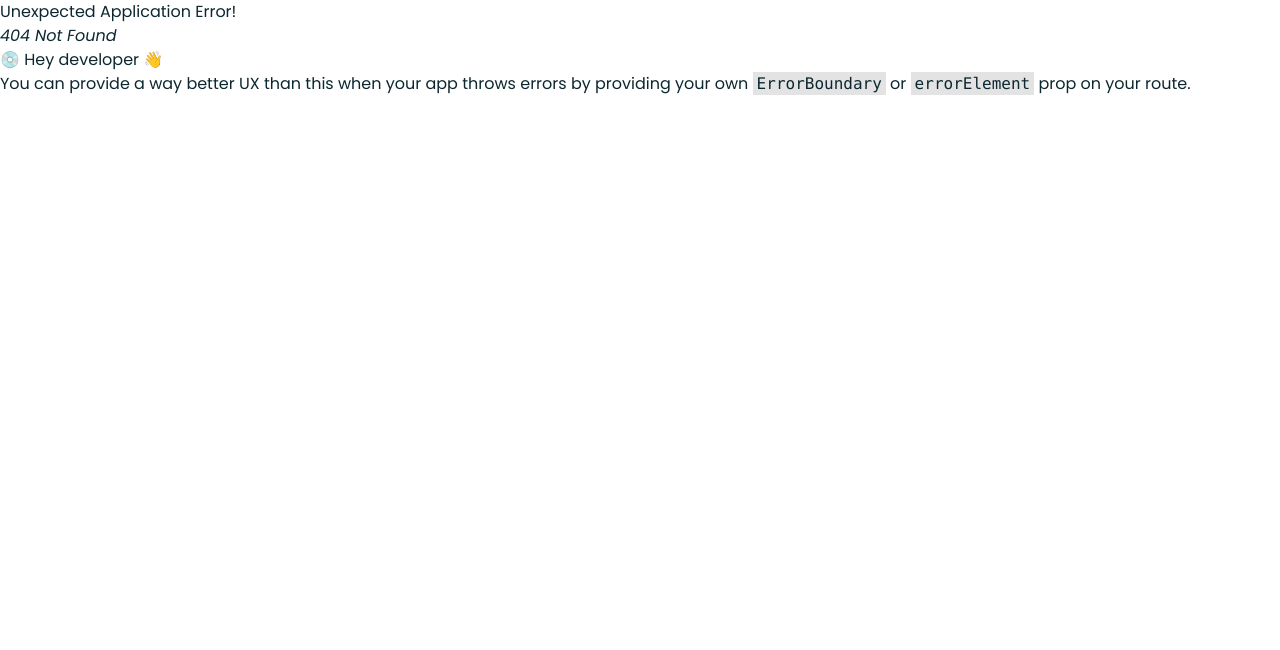
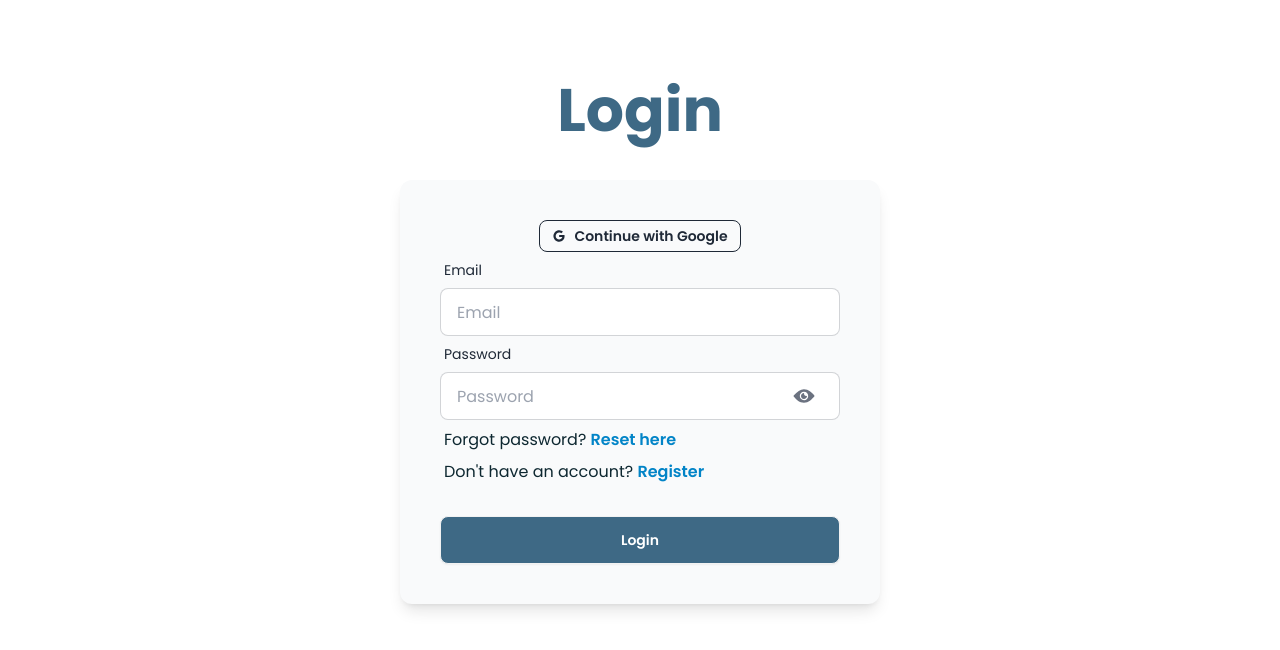
Before and after one commit to ashis263/discount-pro, a React (Vite) app: page /login in a window 1280 px wide. Before the commit this address had no page. Shown: the top 650 px of the page. Built offline with nearby package versions, Linux system fonts and the light colour scheme; a web font is replaced by a local one.

Commit message:
added login page and implemented login feature

```diff
--- /dev/null
+++ b/src/pages/Login/Login.jsx
@@ -0,0 +1,123 @@
+import { IoLogoGoogle } from "react-icons/io";
+import { Link, useNavigate } from "react-router-dom";
+import { AuthContext } from "../../providers/AuthProvider";
+import { ToastContainer, toast, Bounce } from 'react-toastify';
+import { useContext, useState } from "react";
+import { signInWithEmailAndPassword } from "firebase/auth/cordova";
+import { IoIosEye, IoIosEyeOff } from "react-icons/io";
+
+
+const Login = () => {
+    const { handleGoogleSignin, setUser, auth } = useContext(AuthContext);
+    const navigate = useNavigate();
+    const [isPassShowing, setIsPassShowing] = useState(false);
+    const handleShowPass = () => setIsPassShowing(!isPassShowing);
+    const handleGoogleClick = () => {
+        handleGoogleSignin()
+            .then(result => {
+                toast.success(`Welcome, ${result.user.displayName}`, {
+                    position: "top-center",
+                    autoClose: 2000,
+                    hideProgressBar: false,
+                    closeOnClick: true,
+                    pauseOnHover: true,
+                    draggable: true,
+                    progress: undefined,
+                    theme: "light",
+                    transition: Bounce,
+                });
+                setUser(result.user);
+                setTimeout(() => navigate('/'), 2000);
+            })
+            .catch(error => {
+                toast.error(`Error: ${error.code}!`, {
+                    position: "top-center",
+                    autoClose: 2000,
+                    hideProgressBar: false,
+                    closeOnClick: true,
+                    pauseOnHover: true,
+                    draggable: true,
+                    progress: undefined,
+                    theme: "light",
+                    transition: Bounce,
+                });
+            })
+    }
+    const handleFormSubmit = (e) => {
+        e.preventDefault();
+        const email = e.target.email.value;
+        const password = e.target.password.value;
+        signInWithEmailAndPassword(auth, email, password)
+            .then(result => {
+                setUser(result.user);
+                toast.success(`Welcome, ${result.user.displayName}`, {
+                    position: "top-center",
+                    autoClose: 2000,
+                    hideProgressBar: false,
+                    closeOnClick: true,
+                    pauseOnHover: true,
+                    draggable: true,
+                    progress: undefined,
+                    theme: "light",
+                    transition: Bounce,
+                });
+                setUser(result.user);
+                setTimeout(() => navigate('/'), 2000);
+            })
+            .catch(error => {
+                toast.error(`Error: ${error.code}!`, {
+                    position: "top-center",
+                    autoClose: 2000,
+                    hideProgressBar: false,
+                    closeOnClick: true,
+                    pauseOnHover: true,
+                    draggable: true,
+                    progress: undefined,
+                    theme: "light",
+                    transition: Bounce,
+                });
+            })
+    }
+    return (
+        <div className="flex flex-col items-center p-10">
+            <h1 className="text-5xl sm:text-6xl font-bold py-5 sm:py-10 text-primary">Login</h1>
+            <div className="w-full sm:w-1/2 lg:w-2/5 rounded-xl bg-gray-50 p-10 shadow-lg">
+                <div className="flex justify-center">
+                    <button onClick={handleGoogleClick} className="btn btn-sm btn-outline hover:bg-primary"><IoLogoGoogle />
+                        Continue with Google</button>
+                </div>
+                <div className="">
+                    <form onSubmit={handleFormSubmit} className="">
+                        <div className="form-control">
+                            <label className="label">
+                                <span className="label-text">Email</span>
+                            </label>
+                            <input type="email" name="email" placeholder="Email" className="input input-bordered" required />
+                        </div>
+                        <div className="form-control relative">
+                            <label className="label">
+                                <span className="label-text">Password</span>
+                            </label>
+                            <input type={!isPassShowing ? 'password' : 'text'} name="password" placeholder="Password" className="input input-bordered" required />
+                            <div onClick={handleShowPass} className="absolute right-6 text-gray-500 top-12 text-2xl">
+                                {
+                                    !isPassShowing ? <IoIosEye /> : <IoIosEyeOff />
+                                }
+                            </div>
+                            <label className="label flext flex-col items-start gap-1 sm:gap-2">
+                                <p>Forgot password? <Link to="/resetpass" className="font-semibold text-sky-600">Reset here</Link></p>
+                                <p>Don&apos;t have an account? <Link to="/register" className="font-semibold text-sky-600">Register</Link></p>
+                            </label>
+                        </div>
+                        <div className="form-control mt-6">
+                            <button className="btn hover:bg-primary bg-primary text-white">Login</button>
+                        </div>
+                    </form>
+                </div>
+            </div>
+            <ToastContainer />
+        </div>
+    );
+}
+
+export default Login;
--- a/src/routes/router.jsx
+++ b/src/routes/router.jsx
@@ -1,6 +1,7 @@
 import { createBrowserRouter } from "react-router-dom";
 import MainLayout from "../layouts/MainLayout";
 import Register from '../pages/Register/Register'
+import Login from '../pages/Login/Login'
 
 const router = createBrowserRouter([
     {
@@ -11,6 +12,10 @@ const router = createBrowserRouter([
         path: "/register",
         element: <Register></Register>
     },
+    {
+        path: "/login",
+        element: <Login></Login>
+    }
 ]);
 
 export default router;
```
